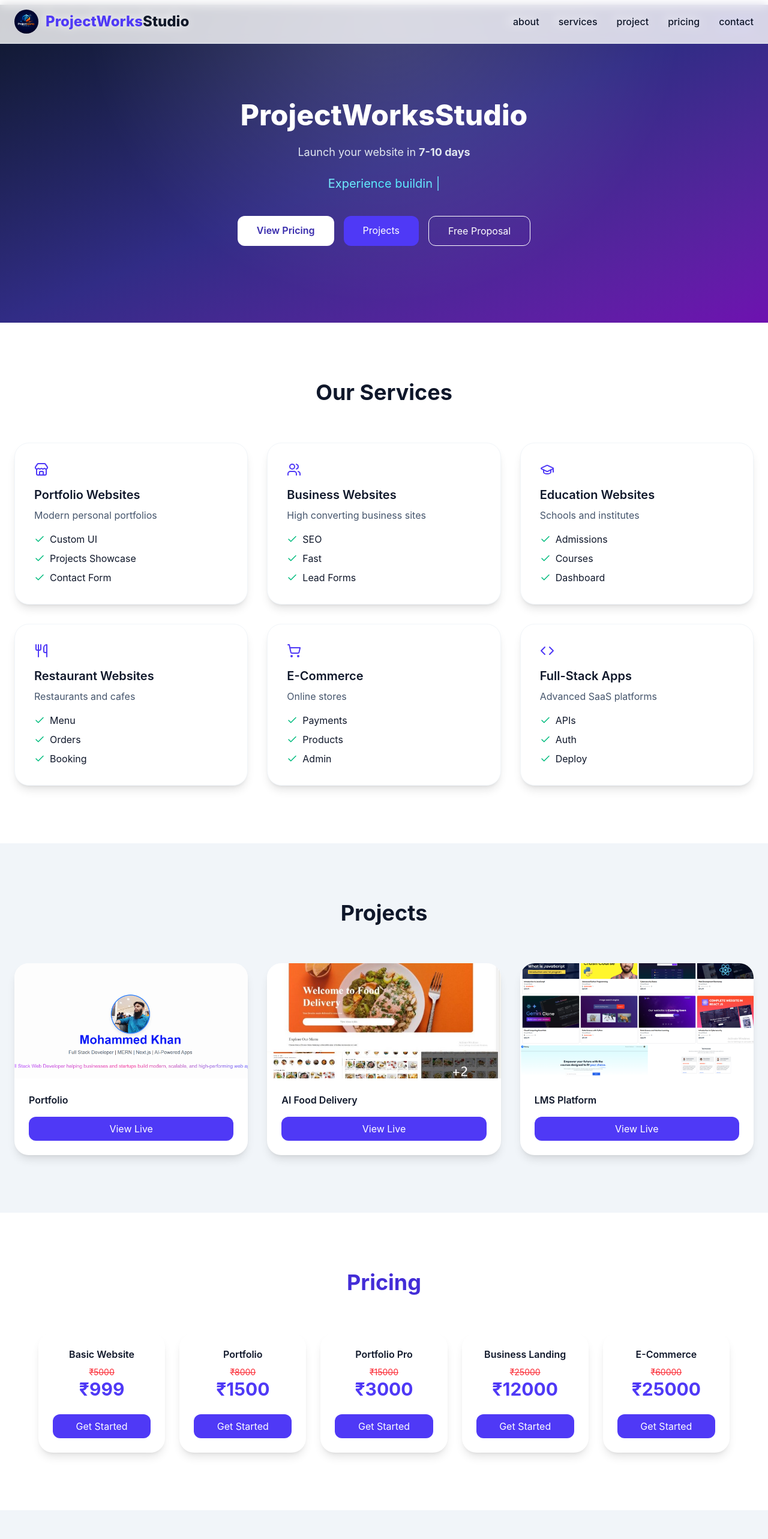
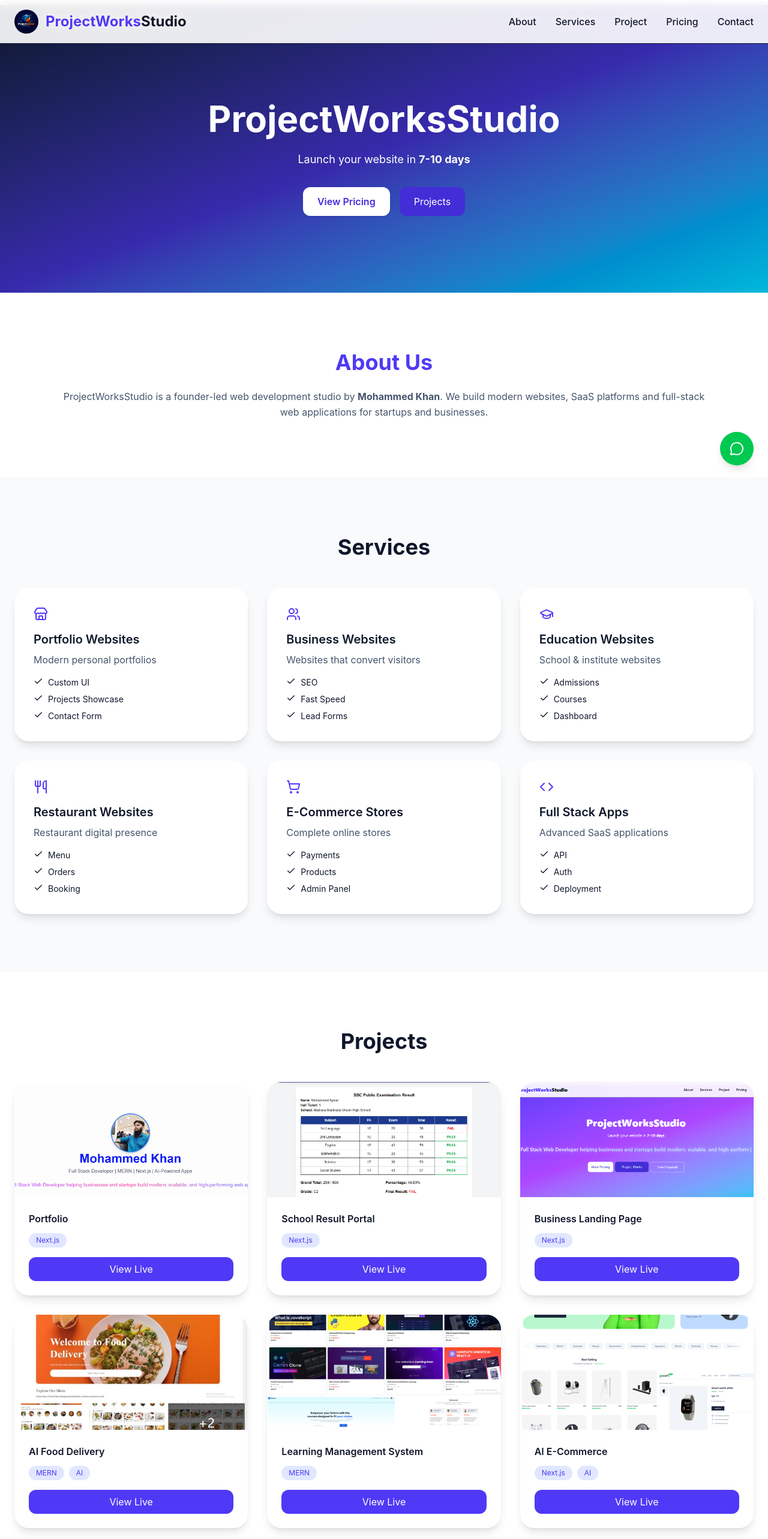
Before and after one commit to MohammedKhan-star/services-site, a Next.js app: page / in a window 1280 px wide. Shown: the top 2566 px of the page at 60% size. Built offline with nearby package versions, Linux system fonts and the light colour scheme.

Commit message:
Refactor Navbar and update page structure

```diff
--- a/src/app/page.tsx
+++ b/src/app/page.tsx
@@ -23,17 +23,18 @@ import {
 import { motion } from "framer-motion";
 
 /* ================= NAVBAR ================= */
+
 function Navbar() {
   const [open, setOpen] = useState(false);
 
-  const handleScroll = (id: string) => {
-    const element = document.getElementById(id);
-    if (element) element.scrollIntoView({ behavior: "smooth" });
+  const scrollTo = (id: string) => {
+    const el = document.getElementById(id);
+    if (el) el.scrollIntoView({ behavior: "smooth" });
     setOpen(false);
   };
 
   return (
-    <header className="fixed top-0 inset-x-0 z-50 bg-white/80 backdrop-blur border-b border-slate-200">
+    <header className="fixed top-0 inset-x-0 z-50 bg-white/90 backdrop-blur border-b">
       <nav className="max-w-7xl mx-auto px-6 py-4 flex items-center justify-between">
 
         <Link href="/" className="flex items-center gap-3">
@@ -44,33 +45,29 @@ function Navbar() {
             height={40}
             className="rounded-full"
           />
-          <span className="hidden md:inline text-2xl font-extrabold text-indigo-600">
+          <span className="hidden md:block text-2xl font-bold text-indigo-600">
             ProjectWorks<span className="text-gray-900">Studio</span>
           </span>
         </Link>
 
         <div className="hidden md:flex gap-8 font-medium">
-          {["about", "services", "project", "pricing", "contact"].map((id) => (
-            <button
-              key={id}
-              onClick={() => handleScroll(id)}
-              className="hover:text-indigo-600 transition"
-            >
-              {id}
+          {["about","services","project","pricing","contact"].map((i)=>(
+            <button key={i} onClick={()=>scrollTo(i)} className="hover:text-indigo-600">
+              {i.charAt(0).toUpperCase()+i.slice(1)}
             </button>
           ))}
         </div>
 
-        <button className="md:hidden" onClick={() => setOpen(!open)}>
-          {open ? <X size={28} /> : <Menu size={28} />}
+        <button className="md:hidden" onClick={()=>setOpen(!open)}>
+          {open ? <X/> : <Menu/>}
         </button>
       </nav>
 
       {open && (
-        <div className="md:hidden bg-white border-t py-6 flex flex-col items-center gap-4">
-          {["about", "services", "project", "pricing", "contact"].map((id) => (
-            <button key={id} onClick={() => handleScroll(id)}>
-              {id}
+        <div className="md:hidden bg-white py-6 flex flex-col items-center gap-4">
+          {["about","services","project","pricing","contact"].map((i)=>(
+            <button key={i} onClick={()=>scrollTo(i)}>
+              {i}
             </button>
           ))}
         </div>
@@ -81,182 +78,148 @@ function Navbar() {
 
 /* ================= DATA ================= */
 
-const roles = [
-  "Full Stack Web Developer helping businesses build modern applications",
-  "Experience building AI-powered scalable web apps",
-  "End-to-end development: frontend, backend, APIs",
-  "Specialized in MERN stack and Next.js",
-];
-
 const SERVICES = [
 {
-    title: "Portfolio Websites",
-    icon: <Store />,
-    desc: "Modern personal portfolios",
-    points: ["Custom UI", "Projects Showcase", "Contact Form"],
+title:"Portfolio Websites",
+icon:<Store/>,
+desc:"Modern personal portfolios",
+points:["Custom UI","Projects Showcase","Contact Form"]
 },
 {
-    title: "Business Websites",
-    icon: <Users />,
-    desc: "High converting business sites",
-    points: ["SEO", "Fast", "Lead Forms"],
+title:"Business Websites",
+icon:<Users/>,
+desc:"Websites that convert visitors",
+points:["SEO","Fast Speed","Lead Forms"]
 },
 {
-    title: "Education Websites",
-    icon: <GraduationCap />,
-    desc: "Schools and institutes",
-    points: ["Admissions", "Courses", "Dashboard"],
+title:"Education Websites",
+icon:<GraduationCap/>,
+desc:"School & institute websites",
+points:["Admissions","Courses","Dashboard"]
 },
 {
-    title: "Restaurant Websites",
-    icon: <Utensils />,
-    desc: "Restaurants and cafes",
-    points: ["Menu", "Orders", "Booking"],
+title:"Restaurant Websites",
+icon:<Utensils/>,
+desc:"Restaurant digital presence",
+points:["Menu","Orders","Booking"]
 },
 {
-    title: "E-Commerce",
-    icon: <ShoppingCart />,
-    desc: "Online stores",
-    points: ["Payments", "Products", "Admin"],
+title:"E-Commerce Stores",
+icon:<ShoppingCart/>,
+desc:"Complete online stores",
+points:["Payments","Products","Admin Panel"]
 },
 {
-    title: "Full-Stack Apps",
-    icon: <Code />,
-    desc: "Advanced SaaS platforms",
-    points: ["APIs", "Auth", "Deploy"],
-  },
+title:"Full Stack Apps",
+icon:<Code/>,
+desc:"Advanced SaaS applications",
+points:["API","Auth","Deployment"]
+}
 ];
 
 const PROJECTS = [
-  {
-    title: "Portfolio",
-    image: "/projects/Portfolio.png",
-    live: "https://mohammedkhan.dev",
-  },
-  {
-    title: "AI Food Delivery",
-    image: "/projects/food.png",
-    live: "https://food-delivery-app-zomoto.vercel.app",
-  },
-  {
-    title: "LMS Platform",
-    image: "/projects/LMS5.png",
-    live: "https://lms-sandy-six.vercel.app",
-  },
+{title:"Portfolio",image:"/projects/Portfolio.png",live:"https://mohammedkhan.dev/",tech:["Next.js"]},
+{title:"School Result Portal",image:"/projects/SchoolResult.png",live:"https://tssscpreresult.vercel.app/",tech:["Next.js"]},
+{title:"Business Landing Page",image:"/projects/Businesslandingpage.png",live:"https://projectworkstudio.mohammedkhan.dev/",tech:["Next.js"]},
+{title:"AI Food Delivery",image:"/projects/food.png",live:"https://food-delivery-app-zomoto.vercel.app/",tech:["MERN","AI"]},
+{title:"Learning Management System",image:"/projects/LMS5.png",live:"https://lms-sandy-six.vercel.app/",tech:["MERN"]},
+{title:"AI E-Commerce",image:"/projects/AI Ecommerce25.png",live:"https://gocart-xqlp.vercel.app/",tech:["Next.js","AI"]},
+{title:"YouTube Clone",image:"/projects/Youtubeclone1.png",live:"https://youtube-clone-4-glwf.onrender.com/",tech:["React"]},
+{title:"NXTTRENDZ Store",image:"/projects/ecommerce.png",live:"https://khannxttreandz.ccbp.tech/",tech:["React"]},
 ];
 
+const TECH = ["Next.js","React","Node.js","MongoDB","AI","Stripe"];
+
 const PRICING = [
-  { name: "Basic Website", price: "₹999", market: "₹5000" },
-  { name: "Portfolio", price: "₹1500", market: "₹8000" },
-  { name: "Portfolio Pro", price: "₹3000", market: "₹15000" },
-  { name: "Business Landing", price: "₹12000", market: "₹25000" },
-  { name: "E-Commerce", price: "₹25000", market: "₹60000" },
+{name:"Basic Website",price:"₹999",market:"₹5000",features:["1 Page","Responsive","Contact Form"]},
+{name:"Portfolio",price:"₹1500",market:"₹8000",features:["3 Pages","Projects","SEO"]},
+{name:"Portfolio Pro",price:"₹3000",market:"₹15000",features:["Animations","Analytics","5 Pages"]},
+{name:"Business Landing",price:"₹12000",market:"₹25000",features:["Lead Forms","Maps","WhatsApp"]},
+{name:"E-Commerce",price:"₹25000",market:"₹60000",features:["Products","Payments","Admin"]},
+{name:"Full Stack App",price:"₹45000",market:"₹120000",features:["Database","API","Auth"]}
 ];
 
 const DOMAINS = [
-  { name: ".com", price: "₹899 / year" },
-  { name: ".in", price: "₹699 / year" },
-  { name: ".dev", price: "₹3499 / year" },
+{name:".com",price:"₹899/year"},
+{name:".in",price:"₹699/year"},
+{name:".dev",price:"₹3499/year"},
+{name:".tech",price:"₹2999/year"},
+{name:".store",price:"₹2499/year"},
 ];
 
 /* ================= PAGE ================= */
 
-export default function LandingPage() {
-  const [text, setText] = useState("");
-  const [roleIndex, setRoleIndex] = useState(0);
-  const [charIndex, setCharIndex] = useState(0);
-  const timeoutRef = useRef<NodeJS.Timeout | null>(null);
+export default function Page(){
 
-  useEffect(() => {
-    timeoutRef.current = setTimeout(() => {
-      if (charIndex < roles[roleIndex].length) {
-        setText((prev) => prev + roles[roleIndex][charIndex]);
-        setCharIndex((prev) => prev + 1);
-      } else {
-        setTimeout(() => {
-          setText("");
-          setCharIndex(0);
-          setRoleIndex((prev) => (prev + 1) % roles.length);
-        }, 2000);
-      }
-    }, 50);
+return(
+<main className="bg-white text-slate-900">
 
-    return () => {
-      if (timeoutRef.current) clearTimeout(timeoutRef.current);
-    };
-  }, [charIndex, roleIndex]);
-
-  return (
-    <main>
-
-      <Navbar />
+<Navbar/>
 
 {/* HERO */}
 
-<section className="pt-40 pb-32 text-center bg-gradient-to-br from-slate-900 via-indigo-900 to-purple-800 text-white px-6 relative overflow-hidden">
+<section className="pt-40 pb-32 text-center bg-gradient-to-br from-slate-900 via-indigo-800 to-cyan-500 text-white px-6">
 
-<div className="absolute inset-0 bg-[radial-gradient(circle_at_top,rgba(255,255,255,0.15),transparent_60%)]"></div>
+<motion.h1 initial={{opacity:0,y:-20}} animate={{opacity:1,y:0}}
+className="text-5xl md:text-6xl font-bold">
 
-<motion.h1
-initial={{ opacity: 0, y: -20 }}
-animate={{ opacity: 1, y: 0 }}
-className="relative text-5xl font-extrabold"
->
 ProjectWorksStudio
+
 </motion.h1>
 
-<p className="mt-6 text-lg text-slate-200 relative">
-Launch your website in <b>7-10 days</b>
-</p>
+<p className="mt-6 text-lg">Launch your website in <b>7-10 days</b></p>
 
-<p className="mt-6 text-xl bg-gradient-to-r from-white via-cyan-300 to-indigo-200 bg-clip-text text-transparent relative">
-{text} |
-</p>
+<div className="mt-8 flex flex-col sm:flex-row gap-4 justify-center">
 
-<div className="mt-10 flex gap-4 justify-center relative flex-wrap">
+<Link href="#pricing" className="bg-white text-indigo-700 px-6 py-3 rounded-xl font-semibold shadow hover:scale-105 transition">
 
-<Link
-href="#pricing"
-className="bg-white text-indigo-800 px-8 py-3 rounded-xl font-semibold hover:scale-105 transition"
->
 View Pricing
+
 </Link>
 
-<Link
-href="#project"
-className="bg-indigo-600 hover:bg-indigo-700 px-8 py-3 rounded-xl transition"
->
+<Link href="#project" className="bg-indigo-700 px-6 py-3 rounded-xl">
+
 Projects
-</Link>
 
-<Link
-href="#contact"
-className="border border-white px-8 py-3 rounded-xl hover:bg-white hover:text-black transition"
->
-Free Proposal
 </Link>
 
 </div>
 
 </section>
 
+
+{/* ABOUT */}
+
+<section id="about" className="py-24 max-w-6xl mx-auto px-6 text-center">
+
+<h2 className="text-4xl font-bold mb-6 text-indigo-600">
+
+About Us
+
+</h2>
+
+<p className="text-slate-600 leading-relaxed">
+
+ProjectWorksStudio is a founder-led web development studio by <b>Mohammed Khan</b>.
+We build modern websites, SaaS platforms and full-stack web applications for startups and businesses.
+
+</p>
+
+</section>
+
+
 {/* SERVICES */}
 
-<section id="services" className="py-24 max-w-7xl mx-auto px-6">
+<section id="services" className="py-24 bg-slate-50 px-6">
 
-<h2 className="text-4xl font-bold text-center mb-16">
-Our Services
-</h2>
+<h2 className="text-4xl font-bold text-center mb-12">Services</h2>
 
-<div className="grid sm:grid-cols-2 lg:grid-cols-3 gap-8">
+<div className="max-w-7xl mx-auto grid sm:grid-cols-2 lg:grid-cols-3 gap-8">
 
-{SERVICES.map((s, i) => (
+{SERVICES.map((s,i)=>(
 
-<motion.div
-key={i}
-whileHover={{ y: -6 }}
-className="bg-white p-8 rounded-3xl shadow-lg hover:shadow-2xl transition border border-slate-100"
->
+<motion.div key={i} whileHover={{y:-5}}
+className="bg-white p-8 rounded-3xl shadow-lg hover:shadow-2xl transition">
 
 <div className="text-indigo-600 mb-4">{s.icon}</div>
 
@@ -264,12 +227,14 @@ className="bg-white p-8 rounded-3xl shadow-lg hover:shadow-2xl transition border
 
 <p className="text-slate-600 mt-2">{s.desc}</p>
 
-<ul className="mt-4 space-y-2">
-{s.points.map((p, j) => (
-<li key={j} className="flex gap-2 items-center">
-<Check size={18} className="text-emerald-500" /> {p}
-</li>
+<ul className="mt-4 space-y-2 text-sm">
+
+{s.points.map((p,j)=>(
+
+<li key={j} className="flex gap-2"><Check size={16}/> {p}</li>
+
 ))}
+
 </ul>
 
 </motion.div>
@@ -280,91 +245,42 @@ className="bg-white p-8 rounded-3xl shadow-lg hover:shadow-2xl transition border
 
 </section>
 
+
 {/* PROJECTS */}
 
-<section id="project" className="py-24 bg-slate-100">
+<section id="project" className="py-24">
 
-<div className="max-w-7xl mx-auto px-6">
+<h2 className="text-4xl font-bold text-center mb-12">Projects</h2>
 
-<h2 className="text-4xl font-bold text-center mb-16">
-Projects
-</h2>
+<div className="max-w-7xl mx-auto px-6 grid grid-cols-1 sm:grid-cols-2 lg:grid-cols-3 gap-8">
 
-<div className="grid sm:grid-cols-2 lg:grid-cols-3 gap-8">
+{PROJECTS.map((p,i)=>(
 
-{PROJECTS.map((p, i) => (
+<div key={i} className="bg-white rounded-3xl shadow-lg hover:shadow-2xl transition overflow-hidden">
 
-<motion.div
-key={i}
-whileHover={{ scale: 1.03 }}
-className="bg-white rounded-3xl shadow-lg hover:shadow-2xl transition overflow-hidden"
->
-
-<Image
-src={p.image}
-alt={p.title}
-width={500}
-height={300}
-className="w-full h-48 object-cover"
-/>
+<Image src={p.image} alt={p.title} width={500} height={300} className="w-full h-48 object-cover"/>
 
 <div className="p-6">
 
 <h3 className="font-semibold">{p.title}</h3>
 
-<a
-href={p.live}
-target="_blank"
-className="block mt-4 bg-indigo-600 text-white py-2 rounded-xl text-center"
->
-View Live
-</a>
+<div className="flex gap-2 mt-3 flex-wrap">
 
-</div>
+{p.tech.map((t,j)=>(
 
-</motion.div>
+<span key={j} className="bg-indigo-100 text-indigo-600 text-xs px-3 py-1 rounded-full">{t}</span>
 
 ))}
 
 </div>
 
+<a href={p.live} target="_blank" className="block mt-4 bg-indigo-600 text-white py-2 rounded-xl text-center">
+
+View Live
+
+</a>
+
 </div>
-
-</section>
-
-{/* PRICING */}
-
-<section id="pricing" className="py-24 px-6">
-
-<h2 className="text-4xl font-bold text-center text-indigo-700 mb-16">
-Pricing
-</h2>
-
-<div className="max-w-6xl mx-auto grid sm:grid-cols-2 lg:grid-cols-5 gap-6">
-
-{PRICING.map((p, i) => (
-
-<div
-key={i}
-className="bg-white p-6 rounded-3xl shadow-lg hover:shadow-2xl transition text-center"
->
-
-<h3 className="font-semibold">{p.name}</h3>
-
-<p className="text-red-500 line-through text-sm mt-2">
-{p.market}
-</p>
-
-<p className="text-3xl font-bold text-indigo-600">
-{p.price}
-</p>
-
-<a
-href="#contact"
-className="block mt-6 bg-indigo-600 text-white py-2 rounded-xl"
->
-Get Started
-</a>
 
 </div>
 
@@ -374,30 +290,53 @@ Get Started
 
 </section>
 
-{/* DOMAIN */}
 
-<section className="py-24 bg-slate-100">
+{/* TECHNOLOGY */}
 
-<div className="max-w-7xl mx-auto px-6 text-center">
+<section className="py-24 bg-slate-100 text-center">
 
-<h2 className="text-4xl font-bold text-indigo-700 mb-12">
-Domain Pricing
-</h2>
+<h2 className="text-4xl font-bold mb-10">Technology Stack</h2>
 
-<div className="grid md:grid-cols-3 gap-6">
+<div className="flex flex-wrap justify-center gap-6">
 
-{DOMAINS.map((d, i) => (
+{TECH.map((t,i)=>(
 
-<div
-key={i}
-className="bg-white p-6 rounded-3xl shadow-lg hover:shadow-2xl transition"
->
+<span key={i} className="bg-white px-6 py-3 rounded-full shadow">{t}</span>
 
-<Globe className="mx-auto text-indigo-600 mb-3" />
+))}
 
-<h3 className="text-2xl font-bold">{d.name}</h3>
+</div>
 
-<p className="text-indigo-600 mt-2">{d.price}</p>
+</section>
+
+
+{/* PRICING */}
+
+<section id="pricing" className="py-24 px-6">
+
+<h2 className="text-4xl font-bold text-center mb-12 text-indigo-600">Pricing</h2>
+
+<div className="max-w-6xl mx-auto grid sm:grid-cols-2 lg:grid-cols-3 gap-8">
+
+{PRICING.map((p,i)=>(
+
+<div key={i} className="bg-white p-8 rounded-3xl shadow-lg hover:shadow-2xl text-center">
+
+<h3 className="font-semibold text-lg">{p.name}</h3>
+
+<p className="line-through text-red-500">{p.market}</p>
+
+<p className="text-3xl font-bold text-indigo-600">{p.price}</p>
+
+<ul className="mt-4 space-y-2 text-sm">
+
+{p.features.map((f,j)=>(
+
+<li key={j} className="flex justify-center gap-2"><Check size={16}/> {f}</li>
+
+))}
+
+</ul>
 
 </div>
 
@@ -405,99 +344,77 @@ className="bg-white p-6 rounded-3xl shadow-lg hover:shadow-2xl transition"
 
 </div>
 
+</section>
+
+
+{/* DOMAIN */}
+
+<section className="py-24 bg-slate-100">
+
+<h2 className="text-4xl font-bold text-center mb-12">Domain Pricing</h2>
+
+<div className="max-w-6xl mx-auto grid sm:grid-cols-2 md:grid-cols-3 gap-8 px-6">
+
+{DOMAINS.map((d,i)=>(
+
+<div key={i} className="bg-white p-8 rounded-3xl shadow text-center">
+
+<Globe className="mx-auto text-indigo-600"/>
+
+<h3 className="text-2xl font-bold mt-3">{d.name}</h3>
+
+<p className="text-indigo-600">{d.price}</p>
+
+</div>
+
+))}
+
 </div>
 
 </section>
 
+
 {/* CONTACT */}
 
-<section id="contact" className="py-28 text-center px-6">
+<section id="contact" className="py-24 text-center">
 
-<h2 className="text-4xl font-bold text-indigo-700 mb-10">
-Get Free Proposal
-</h2>
+<h2 className="text-4xl font-bold text-indigo-600 mb-6">Get Free Proposal</h2>
 
 <iframe
 src="https://docs.google.com/forms/d/e/1FAIpQLSebe1iZL2ixmwghyEXrnnESejV3_cGa-0pGFiL0CHbQZJt2ig/viewform"
-className="w-full max-w-5xl mx-auto h-[750px] rounded-3xl shadow"
+className="w-full max-w-5xl mx-auto h-[700px] rounded-3xl shadow"
 />
 
 </section>
 
+
 {/* FOOTER */}
 
-<footer className="bg-slate-950 text-gray-300 pt-16 pb-8">
+<footer className="bg-black text-gray-400 py-10 text-center">
 
-<div className="max-w-7xl mx-auto px-6 grid md:grid-cols-3 gap-12">
+<div className="flex justify-center gap-6 mb-6">
 
-<div>
-
-<h2 className="text-2xl font-bold text-white">
-ProjectWorks<span className="text-indigo-500">Studio</span>
-</h2>
-
-<p className="mt-4 text-gray-400 text-sm">
-Building modern high-performance websites
-</p>
+<a href="https://github.com/MohammedKhan-star"><Github/></a>
+<a href="https://www.linkedin.com/company/projectworksstudio/"><Linkedin/></a>
+<a href="https://www.instagram.com/projectworks_studio/"><Instagram/></a>
 
 </div>
 
-<div>
+<p>© {new Date().getFullYear()} ProjectWorksStudio — Built by Mohammed Khan</p>
 
-<h3 className="text-white mb-4 font-semibold">
-Quick Links
-</h3>
+</footer>
 
-<ul className="space-y-2 text-sm">
 
-<li><Link href="#services">Services</Link></li>
-<li><Link href="#project">Projects</Link></li>
-<li><Link href="#pricing">Pricing</Link></li>
-<li><Link href="#contact">Contact</Link></li>
-
-</ul>
-
-</div>
-
-<div>
+{/* WHATSAPP BUTTON */}
 
 <a
-href="mailto:contact.projectworksstudio@gmail.com"
-className="inline-flex items-center gap-2 bg-indigo-600 px-5 py-3 rounded-lg"
+href="https://wa.me/9542355897"
+className="fixed bottom-6 right-6 bg-green-500 text-white p-4 rounded-full shadow-lg hover:scale-110 transition"
 >
-<Mail size={18}/> Email
-</a>
-
-<div className="flex gap-5 mt-6">
-
-<a href="https://github.com/MohammedKhan-star">
-<Github/>
-</a>
-
-<a href="https://www.linkedin.com/company/projectworksstudio/">
-<Linkedin/>
-</a>
-
-<a href="https://www.instagram.com/projectworks_studio/">
-<Instagram/>
-</a>
-
-<a href="https://wa.me/9542355897">
 <MessageCircle/>
 </a>
 
-</div>
-
-</div>
-
-</div>
-
-<div className="border-t border-gray-800 mt-14 pt-6 text-center text-sm text-gray-500">
-© {new Date().getFullYear()} ProjectWorksStudio
-</div>
-
-</footer>
 
 </main>
-  );
+)
 }
```
Lines whose indentation alone changed are shown as unchanged.
